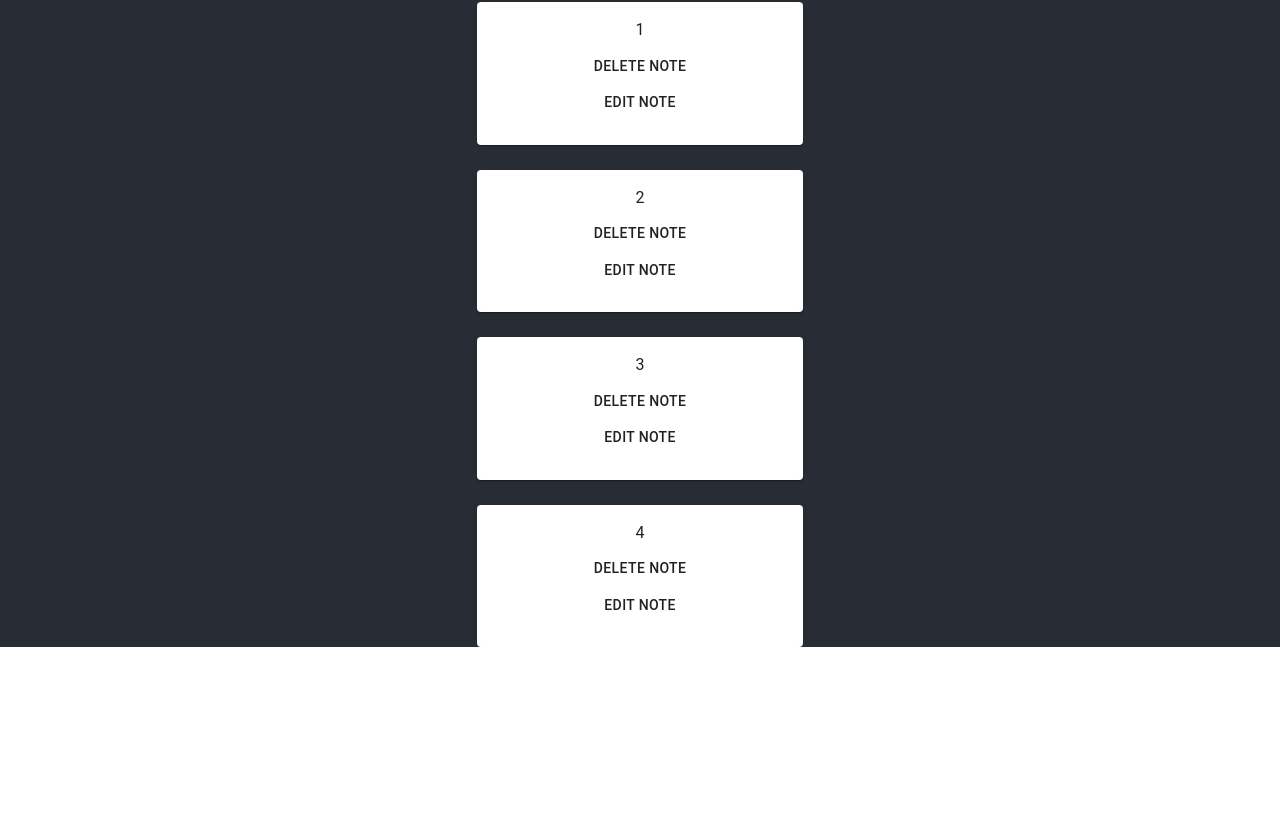
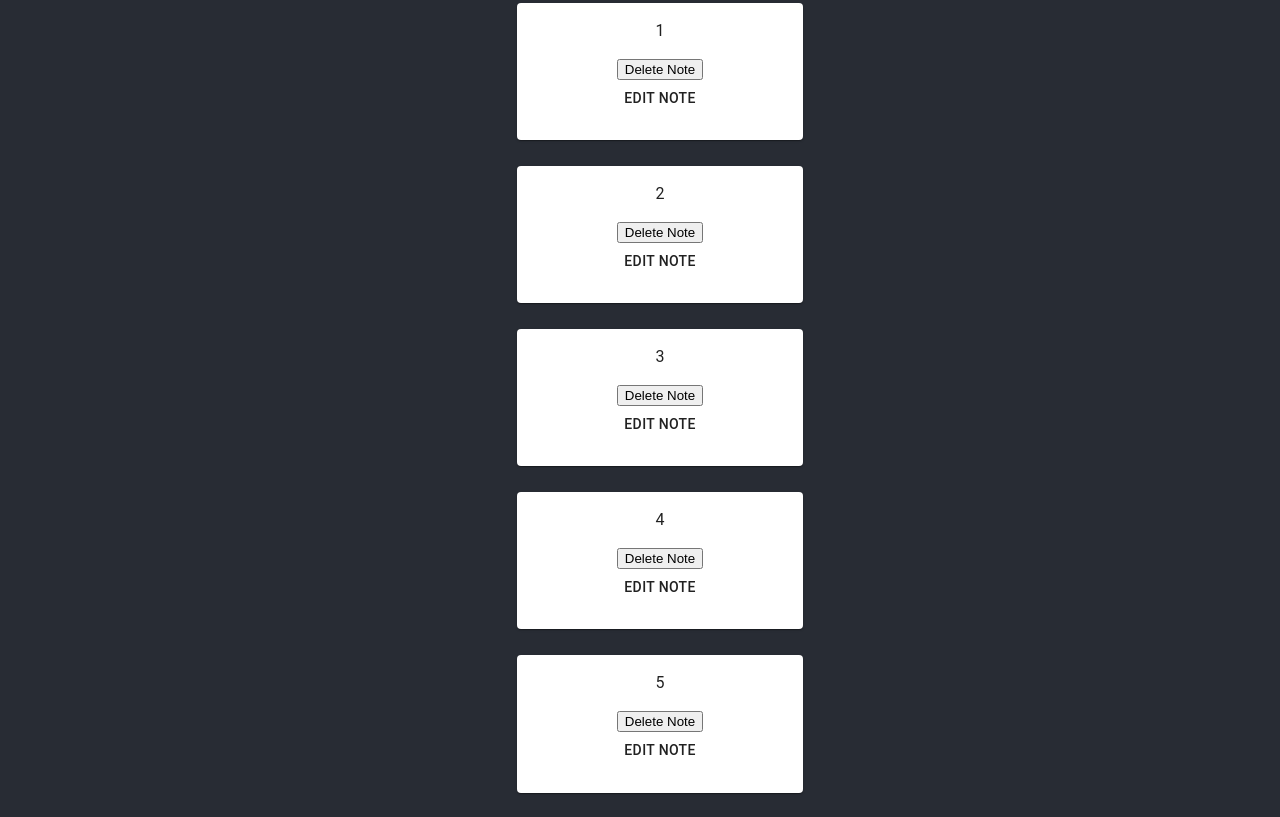
Before and after one commit to GorSharoyan/React_Create_Notes_App, a React (Create React App) app: page / in a window 1280 px wide. Shown: the part 252-1069 px from the top of the page. Before the commit the page ends 899 px from the top, so only its background shows below. Built offline with nearby package versions, Linux system fonts and the light colour scheme; data requests are answered from the project's data file.

Commit message:
:green_heart:CI(components/NoteCardGenerator):added handleDeleteNote function passed it to NoteCard component

```diff
--- a/package.json
+++ b/package.json
@@ -13,6 +13,7 @@
     "react": "^17.0.2",
     "react-dom": "^17.0.2",
     "react-scripts": "4.0.3",
+    "server": "^1.0.37",
     "web-vitals": "^1.1.2"
   },
   "scripts": {
--- a/src/components/CreateNoteCard/CreateNoteCard.js
+++ b/src/components/CreateNoteCard/CreateNoteCard.js
@@ -14,14 +14,14 @@ export default function CreateNoteCard() {
   const [note, setNote] = useState({});
 
   const handleFormSubmit = () => {
-    if (heading || description === "") {
-      setError(true);
-    } else {
-      let note = { heading, description };
-      setNote(note);
-      postData(note);
-      document.location.reload();
-    }
+    // if (heading || description === "") {
+    //   setError(true);
+    // } else {
+    let note = { heading, description };
+    setNote(note);
+    postData(note);
+    // document.location.reload();
+    // }
   };
 
   return (
--- a/src/components/NoteCard/NoteCard.js
+++ b/src/components/NoteCard/NoteCard.js
@@ -4,7 +4,7 @@ import React from "react";
 import "./NoteCard.css";
 import { Card, CardContent, Typography, Button } from "@material-ui/core";
 
-export default function NoteCard({ heading, description }) {
+export default function NoteCard({ heading, description, handleDeleteNote }) {
   return (
     <Card className="note-card">
       <CardContent>
@@ -14,7 +14,7 @@ export default function NoteCard({ heading, description }) {
         <div>
           <div>{description}</div>
           <div>
-            <Button>Delete Note</Button>
+            <button onClick={handleDeleteNote}>Delete Note</button>
           </div>
           <div>
             <Button>Edit Note</Button>
--- a/src/components/NoteCardGenerator/NoteCardGenerator.js
+++ b/src/components/NoteCardGenerator/NoteCardGenerator.js
@@ -1,7 +1,8 @@
 import React, { useState, useEffect } from "react";
 
 //Services
-import { getAllData } from "../../services/fetch.service";
+import { getAllData, postData } from "../../services/fetch.service";
+
 //Components
 import NoteCard from "../NoteCard/NoteCard";
 
@@ -14,10 +15,24 @@ export default function NoteCardGenerator() {
     });
   }, []);
 
+  const handleDeleteNote = (id) => {
+    const newNotes = notes.filter((note) => note.id !== id);
+    setNotes(newNotes);
+  };
+
   return (
     <div>
       {notes.map((element) => {
-        return <NoteCard heading={element.id} />;
+        return (
+          <ul key={element.id}>
+            <NoteCard
+              heading={element.id}
+              handleDeleteNote={() => {
+                handleDeleteNote(element.id);
+              }}
+            />
+          </ul>
+        );
       })}
     </div>
   );
--- a/src/db/db.json
+++ b/src/db/db.json
@@ -11,6 +11,12 @@
     },
     {
       "id": 4
+    },
+    {
+      "id": 5
+    },
+    {
+      "id": 6
     }
   ]
 }
```
Also changed, not shown: 1 other file (tests, documents, lock files or other folders).
